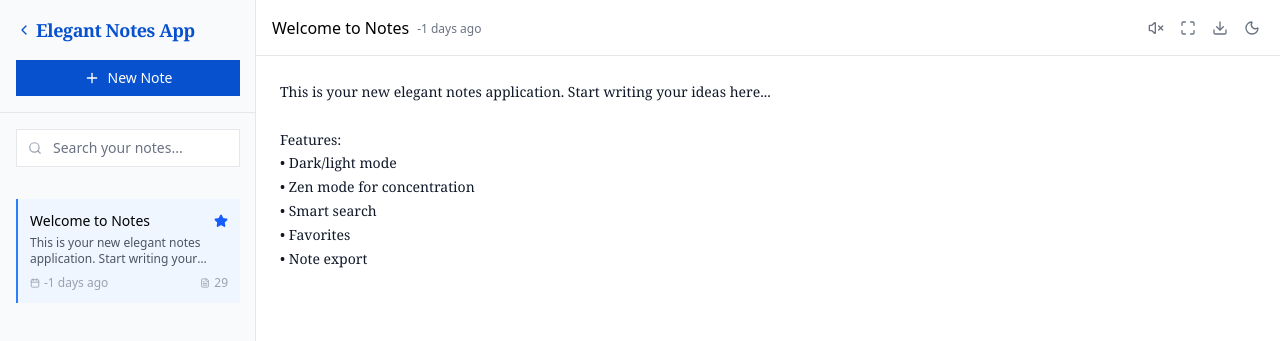
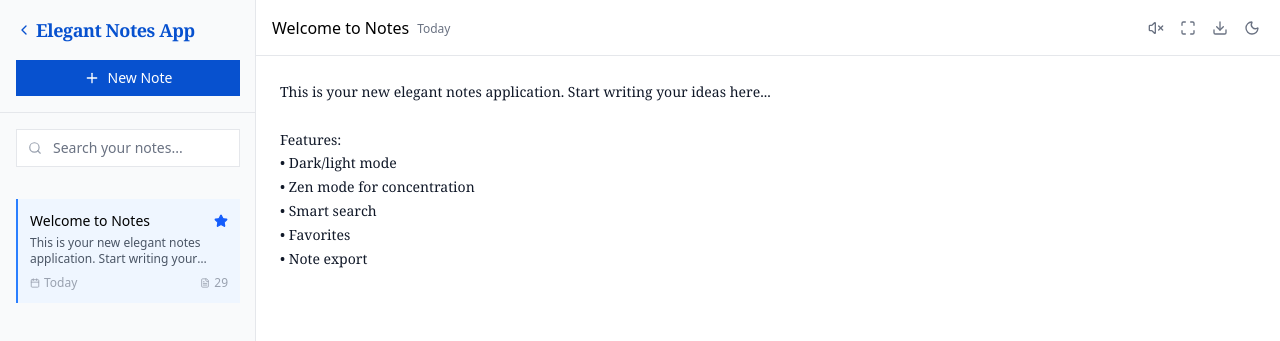
Before and after one commit to creativoma/elegant-notes-app, a Next.js app: page /notes in a window 1280 px wide. Shown: the top 341 px of the page. Built offline with nearby package versions, Linux system fonts and the light colour scheme.

Commit message:
fix(notes): update date formatting logic to correctly display 'Today' for the current day

```diff
--- a/src/app/notes/notes-content.tsx
+++ b/src/app/notes/notes-content.tsx
@@ -105,7 +105,7 @@ export const NotesPage = () => {
     const diffTime = Math.abs(now.getTime() - date.getTime())
     const diffDays = Math.ceil(diffTime / (1000 * 60 * 60 * 24))
 
-    if (diffDays === 1) return 'Today'
+    if (diffDays <= 1) return 'Today'
     if (diffDays === 2) return 'Yesterday'
     if (diffDays <= 7) return `${diffDays - 1} days ago`
 
```
